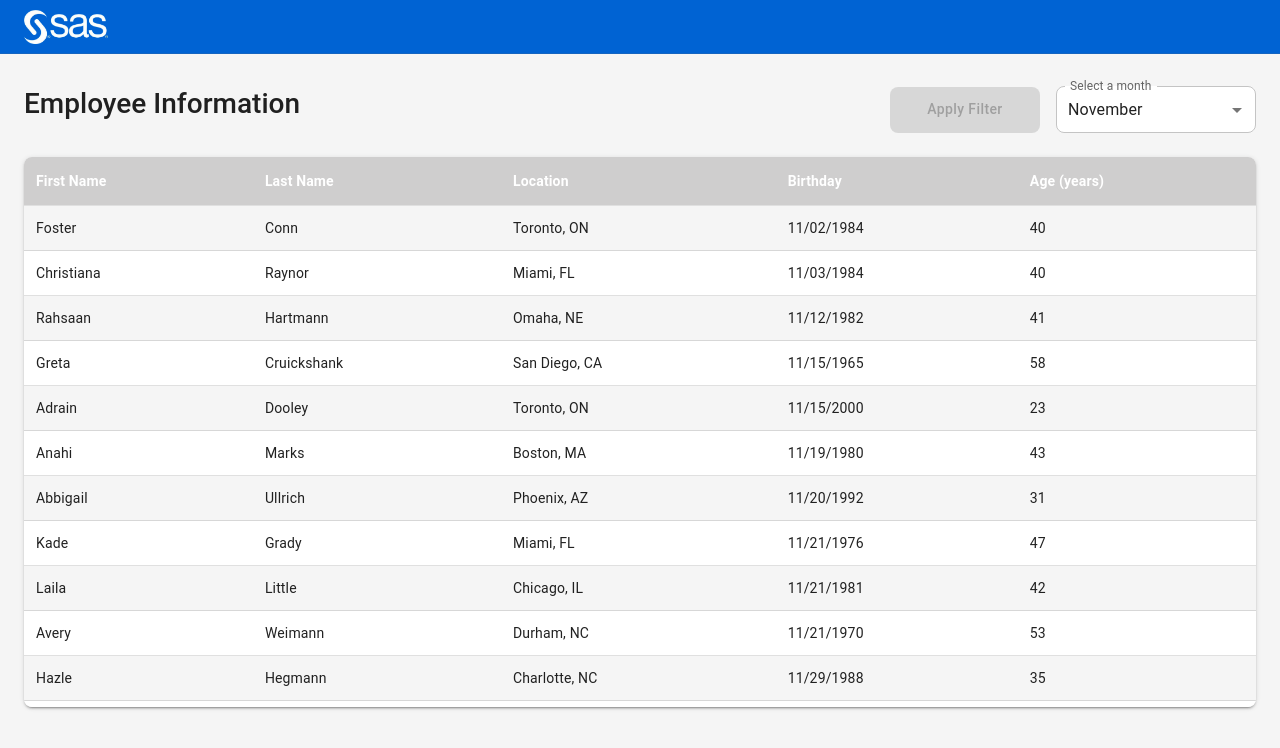
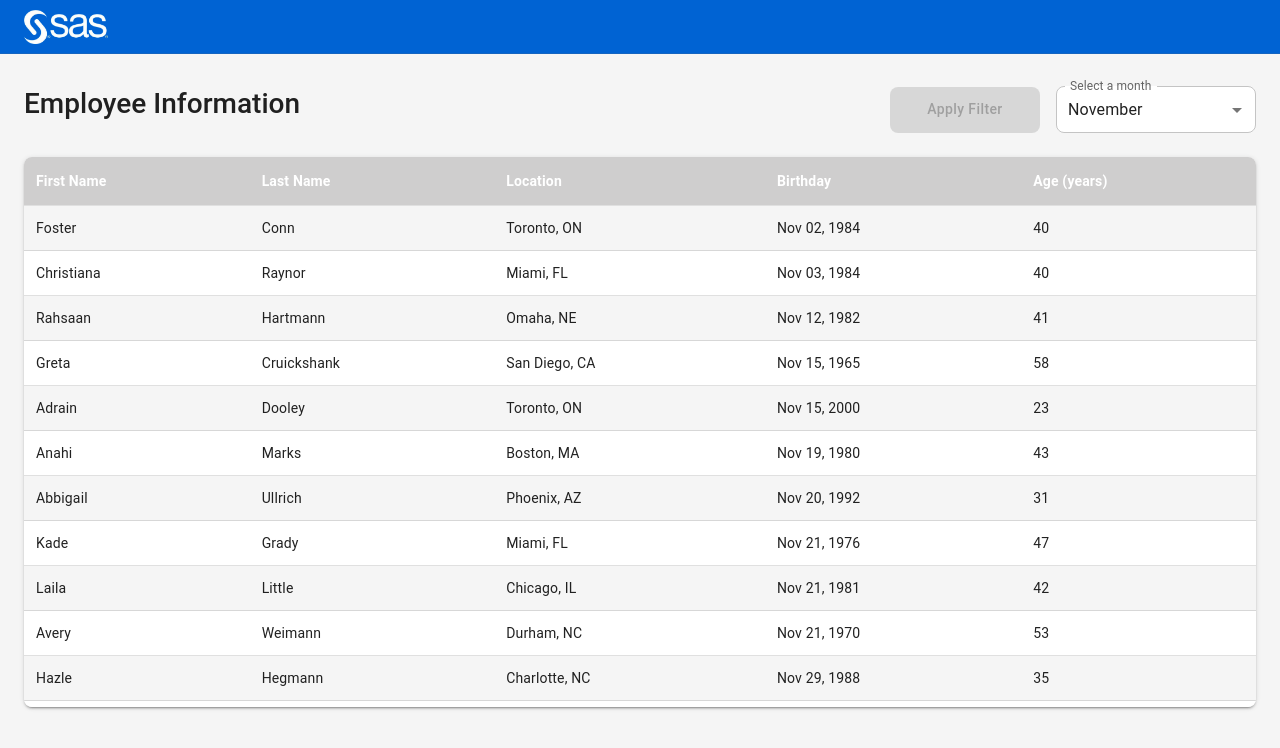
Before and after one commit to lounes-h/sas-employee-information, a React (Create React App) app: page / in a window 1280 px wide. Shown: the top 748 px of the page. Built offline with nearby package versions, Linux system fonts and the light colour scheme.

Commit message:
ref: added constants and favicon

```diff
--- a/src/constants/index.ts
+++ b/src/constants/index.ts
@@ -3,3 +3,5 @@ export const MONTHS = [
     'January', 'February', 'March', 'April', 'May', 'June',
     'July', 'August', 'September', 'October', 'November', 'December'
 ];
+
+export const BIRTHDAY_DATE_FORMAT = 'MMM DD, YYYY'
--- a/src/contexts/EmployeeContext.tsx
+++ b/src/contexts/EmployeeContext.tsx
@@ -17,7 +17,6 @@ interface EmployeeContextType {
     error: Error | null;
 }
 
-// Create and export the context
 export const EmployeeContext = createContext<EmployeeContextType | undefined>(undefined);
 
 const sortByMonthAndDay = (employees: Employee[]): Employee[] => {
@@ -43,7 +42,6 @@ export const EmployeeProvider: React.FC<{ children: React.ReactNode }> = ({ chil
 
     const { employees, isLoading, error } = useEmployees();
 
-    // First filter, then sort by month and day
     const filteredEmployees = React.useMemo(() => {
         const filtered = filterEmployeesByMonth(employees, appliedFilterMonth);
         return sortByMonthAndDay(filtered);
--- a/src/styles/theme.ts
+++ b/src/styles/theme.ts
@@ -1,7 +1,6 @@
 // src/styles/theme.ts
 import { createTheme } from '@mui/material/styles';
 
-// Define custom color palette
 declare module '@mui/material/styles' {
     interface Palette {
         tertiary: Palette['primary'];
--- a/src/utils/dateUtils.ts
+++ b/src/utils/dateUtils.ts
@@ -1,6 +1,7 @@
 import dayjs from 'dayjs';
 import customParseFormat from 'dayjs/plugin/customParseFormat';
 import utc from 'dayjs/plugin/utc';
+import { BIRTHDAY_DATE_FORMAT } from '../constants'
 
 // Initialize
 dayjs.extend(customParseFormat);
@@ -29,7 +30,7 @@ export const parseDate = (dateString: string): Date => {
 };
 
 export const formatDate = (date: Date): string => {
-    return dayjs(date).format('MM/DD/YYYY');
+    return dayjs(date).format(BIRTHDAY_DATE_FORMAT);
 };
 
 export const calculateAge = (birthday: Date): number => {
```
Also changed, not shown: 1 other file (tests, documents, lock files or other folders).
